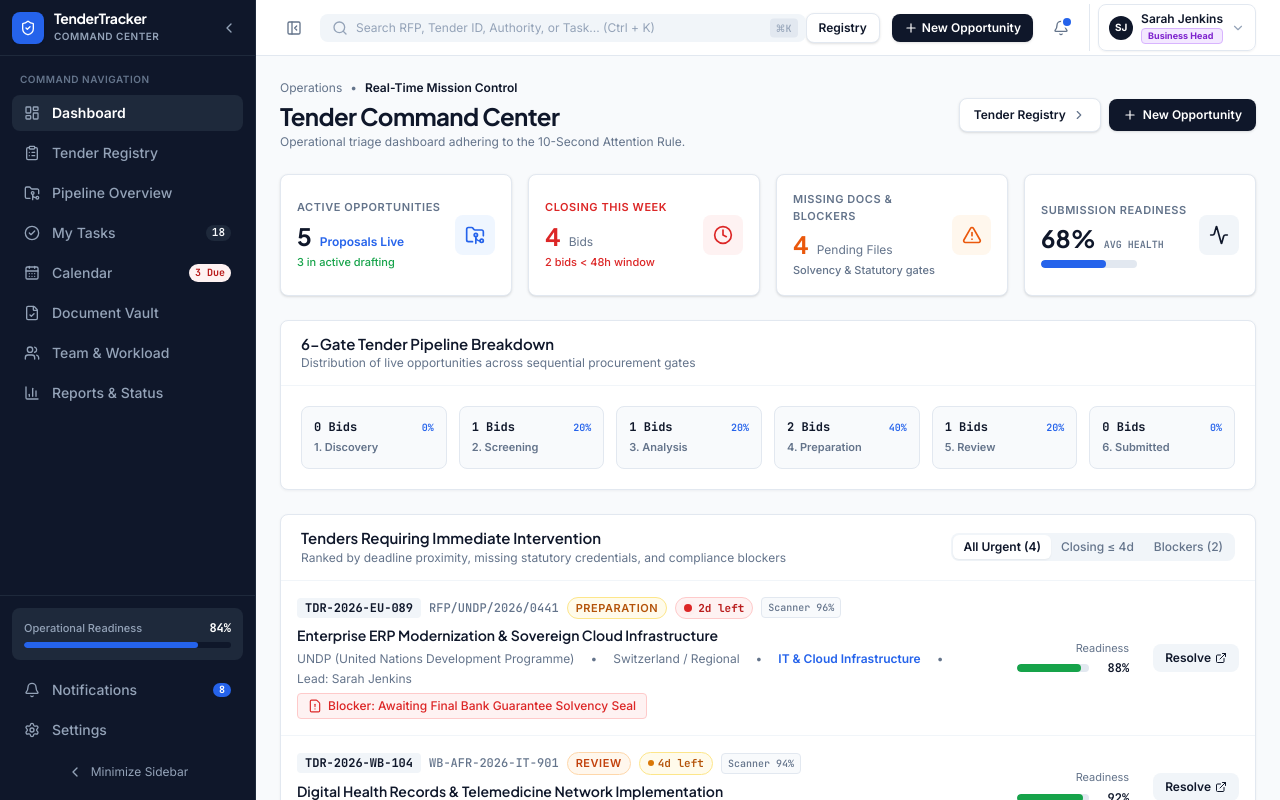
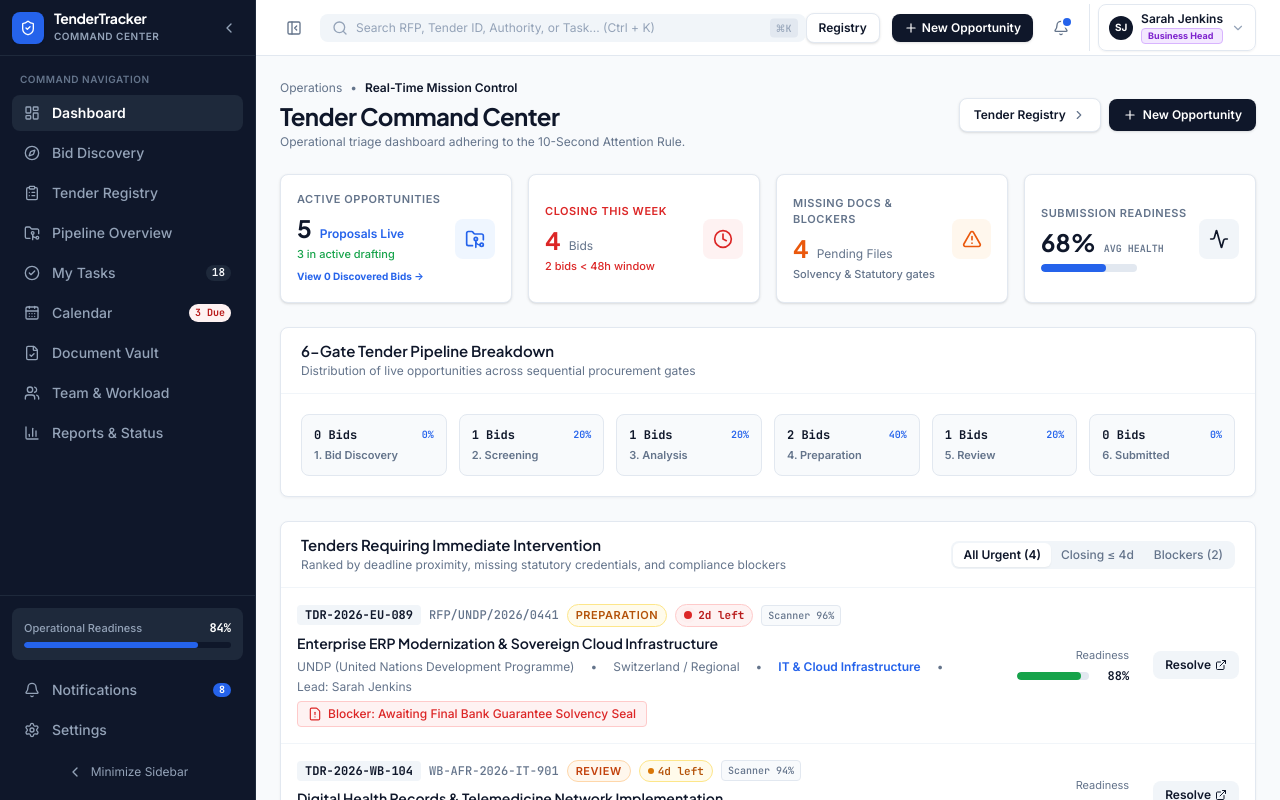
Before and after one commit to akib25889/Tender-tracker-v2, a React (Vite) app in the folder frontend/: page /dashboard in a window 1280 px wide. Shown: the top 800 px of the page. Built offline with nearby package versions, Linux system fonts and the light colour scheme.

Commit message:
feat(discovery): show all new tenders when clicking on Bid Discovery

```diff
--- a/frontend/src/components/layout/Sidebar.tsx
+++ b/frontend/src/components/layout/Sidebar.tsx
@@ -1,7 +1,8 @@
 import React from 'react';
-import { NavLink } from 'react-router-dom';
+import { NavLink, useLocation } from 'react-router-dom';
 import {
   LayoutDashboard,
+  Compass,
   ClipboardList,
   CheckCircle2,
   FolderGit2,
@@ -15,6 +16,7 @@ import {
   ChevronRight,
   ShieldCheck,
 } from 'lucide-react';
+import { useTenders } from '../../context/TenderContext';
 
 interface SidebarProps {
   collapsed: boolean;
@@ -22,12 +24,22 @@ interface SidebarProps {
 }
 
 export const Sidebar: React.FC<SidebarProps> = ({ collapsed, onToggle }) => {
+  const location = useLocation();
+  const { tenders } = useTenders();
+  const newDiscoveredCount = tenders.filter((t) => t.stage === 'DISCOVERED').length;
+
   const navItems = [
     {
       label: 'Dashboard',
       path: '/dashboard',
       icon: LayoutDashboard,
       badge: undefined,
+    },
+    {
+      label: 'Bid Discovery',
+      path: '/tenders?stage=DISCOVERED',
+      icon: Compass,
+      badge: newDiscoveredCount > 0 ? `${newDiscoveredCount} New` : undefined,
     },
     {
       label: 'Tender Registry',
@@ -133,17 +145,19 @@ export const Sidebar: React.FC<SidebarProps> = ({ collapsed, onToggle }) => {
           <nav className="space-y-1">
             {navItems.map((item) => {
               const Icon = item.icon;
+              const isMatch = item.path.includes('?')
+                ? location.pathname + location.search === item.path
+                : location.pathname === item.path && !location.search;
+
               return (
                 <NavLink
                   key={item.path}
                   to={item.path}
-                  className={({ isActive }) =>
-                    `flex items-center justify-between px-3 py-2 rounded-lg text-sm font-medium transition-colors group ${
-                      isActive
-                        ? 'bg-[#1E293B] text-white font-semibold'
-                        : 'text-[#94A3B8] hover:bg-[#1E293B]/70 hover:text-white'
-                    }`
-                  }
+                  className={`flex items-center justify-between px-3 py-2 rounded-lg text-sm font-medium transition-colors group ${
+                    isMatch
+                      ? 'bg-[#1E293B] text-white font-semibold'
+                      : 'text-[#94A3B8] hover:bg-[#1E293B]/70 hover:text-white'
+                  }`}
                   title={collapsed ? item.label : undefined}
                 >
                   <div className="flex items-center gap-3 truncate">
--- a/frontend/src/pages/DashboardPage.tsx
+++ b/frontend/src/pages/DashboardPage.tsx
@@ -45,7 +45,7 @@ export const DashboardPage: React.FC = () => {
   });
 
   const stages: { stage: TenderStage; label: string }[] = [
-    { stage: 'DISCOVERED', label: '1. Discovery' },
+    { stage: 'DISCOVERED', label: '1. Bid Discovery' },
     { stage: 'SCREENING', label: '2. Screening' },
     { stage: 'UNDER_ANALYSIS', label: '3. Analysis' },
     { stage: 'PREPARATION', label: '4. Preparation' },
@@ -108,6 +108,12 @@ export const DashboardPage: React.FC = () => {
             <span className="text-[11px] text-[#16A34A] font-medium mt-0.5 block">
               {tenders.filter((t) => t.stage === 'PREPARATION' || t.stage === 'INTERNAL_REVIEW').length} in active drafting
             </span>
+            <Link
+              to="/tenders?stage=DISCOVERED"
+              className="text-[10px] text-[#2563EB] font-bold hover:underline inline-flex items-center gap-0.5 mt-1"
+            >
+              <span>View {tenders.filter((t) => t.stage === 'DISCOVERED').length} Discovered Bids →</span>
+            </Link>
           </div>
           <div className="w-10 h-10 rounded-lg bg-[#EFF6FF] text-[#2563EB] flex items-center justify-center">
             <FolderGit2 className="w-5 h-5" />
@@ -191,22 +197,24 @@ export const DashboardPage: React.FC = () => {
             const pct = tenders.length > 0 ? Math.round((count / tenders.length) * 100) : 0;
 
             return (
-              <div
+              <Link
                 key={s.stage}
-                className="p-3 rounded-lg bg-[#F8FAFC] border border-[#E2E8F0] space-y-1 hover:border-[#CBD5E1] transition-colors"
+                to={`/tenders?stage=${s.stage}`}
+                className="p-3 rounded-lg bg-[#F8FAFC] border border-[#E2E8F0] space-y-1 hover:border-[#2563EB] hover:bg-[#EFF6FF]/50 transition-all block group"
+                title={`Click to show all ${s.label} tenders`}
               >
                 <div className="flex items-center justify-between">
-                  <span className="font-mono text-xs font-bold text-[#0F172A]">
+                  <span className="font-mono text-xs font-bold text-[#0F172A] group-hover:text-[#2563EB] transition-colors">
                     {count} Bids
                   </span>
                   <span className="font-mono text-[10px] text-[#2563EB] font-semibold">
                     {pct}%
                   </span>
                 </div>
-                <span className="text-[11px] font-semibold text-[#64748B] block truncate">
+                <span className="text-[11px] font-semibold text-[#64748B] block truncate group-hover:text-[#0F172A] transition-colors">
                   {s.label}
                 </span>
-              </div>
+              </Link>
             );
           })}
         </div>
--- a/frontend/src/pages/TenderListPage.tsx
+++ b/frontend/src/pages/TenderListPage.tsx
@@ -1,5 +1,5 @@
-import React, { useState } from 'react';
-import { Link } from 'react-router-dom';
+import React, { useState, useEffect } from 'react';
+import { Link, useSearchParams } from 'react-router-dom';
 import {
   Search,
   Filter,
@@ -7,6 +7,7 @@ import {
   ChevronRight,
   CheckSquare,
   Square,
+  Compass,
 } from 'lucide-react';
 import { useTenders } from '../context/TenderContext';
 import { StatusBadge } from '../components/ui/StatusBadge';
@@ -17,10 +18,34 @@ import { TenderStage } from '../types/tender';
 
 export const TenderListPage: React.FC = () => {
   const { tenders, setIsNewTenderModalOpen, updateTenderStage, formatCurrency } = useTenders();
+  const [searchParams, setSearchParams] = useSearchParams();
+  const stageFromUrl = searchParams.get('stage');
+
   const [searchQuery, setSearchQuery] = useState('');
-  const [selectedStage, setSelectedStage] = useState<string>('ALL');
+  const [selectedStage, setSelectedStage] = useState<string>(
+    stageFromUrl ? stageFromUrl.toUpperCase() : 'ALL'
+  );
   const [selectedCategory, setSelectedCategory] = useState<string>('ALL');
   const [selectedIds, setSelectedIds] = useState<string[]>([]);
+
+  useEffect(() => {
+    if (stageFromUrl) {
+      setSelectedStage(stageFromUrl.toUpperCase());
+    } else {
+      setSelectedStage('ALL');
+    }
+  }, [stageFromUrl]);
+
+  const handleStageSelect = (stage: string) => {
+    setSelectedStage(stage);
+    const nextParams = new URLSearchParams(searchParams);
+    if (stage === 'ALL') {
+      nextParams.delete('stage');
+    } else {
+      nextParams.set('stage', stage);
+    }
+    setSearchParams(nextParams);
+  };
 
   const filteredTenders = tenders.filter((t) => {
     const matchesSearch =
@@ -128,19 +153,48 @@ export const TenderListPage: React.FC = () => {
             (stage) => (
               <button
                 key={stage}
-                onClick={() => setSelectedStage(stage)}
+                onClick={() => handleStageSelect(stage)}
                 className={`px-2.5 py-1 rounded-full text-xs font-medium transition-colors whitespace-nowrap ${
                   selectedStage === stage
                     ? 'bg-[#0F172A] text-white font-semibold'
                     : 'bg-[#F1F5F9] text-[#64748B] hover:text-[#0F172A]'
                 }`}
               >
-                {stage === 'ALL' ? 'All Stages' : stage.replace('_', ' ')}
+                {stage === 'ALL'
+                  ? 'All Stages'
+                  : stage === 'DISCOVERED'
+                  ? '1. Bid Discovery (New)'
+                  : stage.replace('_', ' ')}
               </button>
             )
           )}
         </div>
       </div>
+
+      {/* Bid Discovery Active Banner */}
+      {selectedStage === 'DISCOVERED' && (
+        <div className="p-4 bg-[#EFF6FF] border border-[#BFDBFE] rounded-xl flex items-center justify-between shadow-xs animate-fadeIn">
+          <div className="flex items-center gap-3">
+            <div className="w-9 h-9 rounded-lg bg-[#2563EB] text-white flex items-center justify-center shrink-0">
+              <Compass className="w-5 h-5" />
+            </div>
+            <div>
+              <h3 className="font-display text-sm font-bold text-[#1E3A8A]">
+                Bid Discovery Queue ({filteredTenders.length} New Tenders)
+              </h3>
+              <p className="text-xs text-[#3B82F6]">
+                Showing all newly discovered tenders awaiting qualification screening and go/no-go assessment.
+              </p>
+            </div>
+          </div>
+          <button
+            onClick={() => handleStageSelect('ALL')}
+            className="text-xs text-[#1D4ED8] bg-white px-3 py-1.5 rounded-lg border border-[#BFDBFE] font-semibold hover:bg-[#F8FAFC] transition-colors"
+          >
+            Show All Pipeline
+          </button>
+        </div>
+      )}
 
       {/* Batch Action Bar if items selected */}
       {selectedIds.length > 0 && (
```
Also changed, not shown: 1 other file (tests, documents, lock files or other folders).
